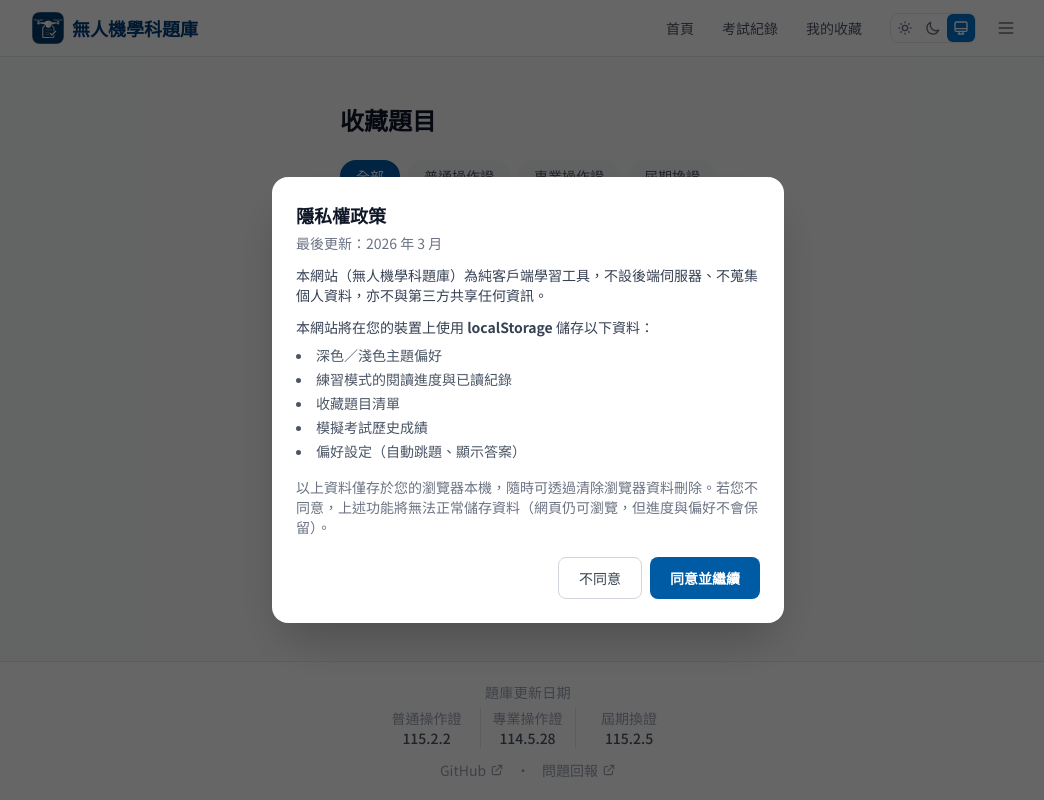
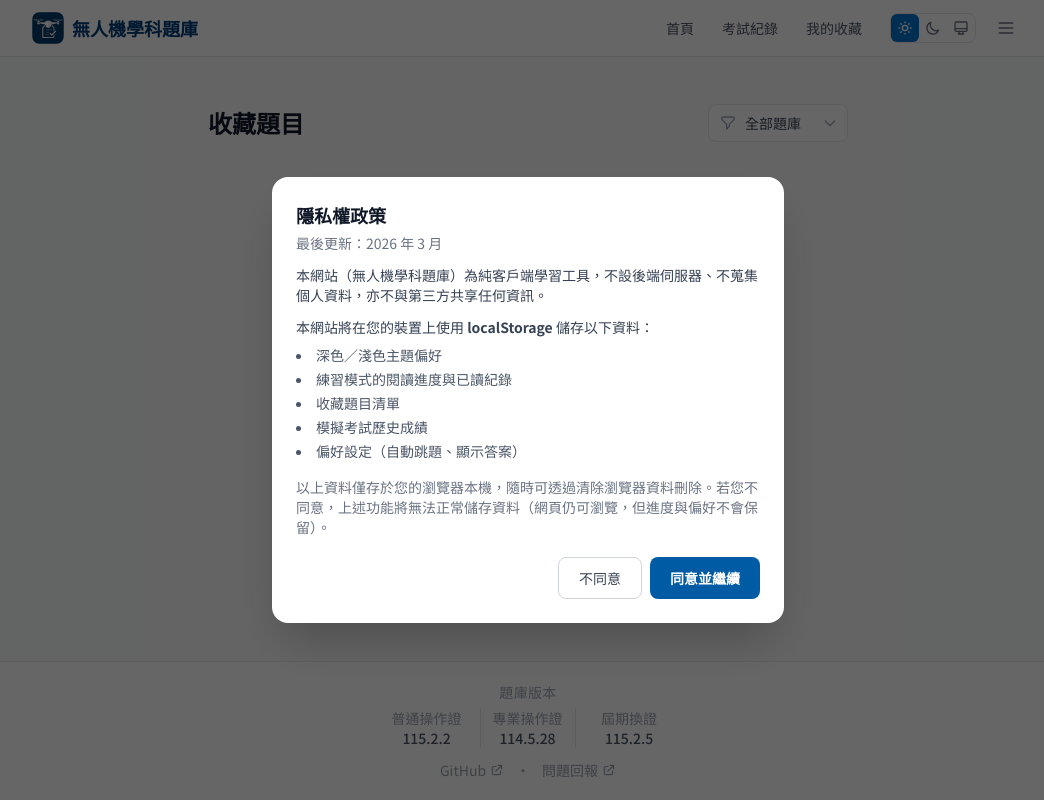
Before and after one commit to explooosion/drone-pilot-quiz, a React (Vite) app: page /bookmarks in a window 1280 px wide. Shown: the whole page, without its empty margins (112-1156 px from the left). Built offline with nearby package versions, Linux system fonts and the light colour scheme.

Commit message:
feat: improve mobile menu navigation and practice/bookmark UX

```diff
--- a/src/components/layout/Footer.tsx
+++ b/src/components/layout/Footer.tsx
@@ -17,9 +17,7 @@ export function Footer() {
       <div className="mx-auto flex max-w-5xl flex-col items-center gap-3 text-center">
         {/* Update dates — 3-column grid, never wraps */}
         <div>
-          <p className="mb-1.5 text-sm tracking-wide text-gray-400 dark:text-gray-600">
-            題庫更新日期
-          </p>
+          <p className="mb-1.5 text-sm tracking-wide text-gray-400 dark:text-gray-600">題庫版本</p>
           <div className="grid grid-cols-3 divide-x divide-gray-200 dark:divide-gray-700">
             {DATES.map(({ label, date }) => (
               <div key={label} className="px-3 first:pl-0 last:pr-0">
--- a/src/components/layout/Layout.tsx
+++ b/src/components/layout/Layout.tsx
@@ -22,7 +22,7 @@ export function Layout({ children }: LayoutProps) {
       <Header onMenuToggle={() => setIsMenuOpen((prev) => !prev)} />
       <MobileMenu isOpen={isMenuOpen} onClose={() => setIsMenuOpen(false)} />
 
-      <main className="mx-auto flex w-full max-w-5xl flex-1 flex-col px-4 pt-[calc(3.5rem+env(safe-area-inset-top))] pb-8">
+      <main className="mx-auto w-full max-w-5xl flex-1 px-4 pt-[calc(3.5rem+env(safe-area-inset-top))] pb-8">
         {children}
       </main>
 
--- a/src/components/quiz/QuestionCard.tsx
+++ b/src/components/quiz/QuestionCard.tsx
@@ -1,5 +1,4 @@
 import type { Question } from '../../types';
-import { HiCheck } from 'react-icons/hi';
 import { HiBookmark, HiOutlineBookmark } from 'react-icons/hi2';
 import { OptionButton } from './OptionButton';
 
@@ -7,14 +6,14 @@ const OPTION_LABELS = ['A', 'B', 'C', 'D'];
 
 interface QuestionCardProps {
   question: Question;
-  questionNumber: number;
-  totalQuestions: number;
+  questionNumber?: number;
+  totalQuestions?: number;
+  progressLabel?: string;
   mode: 'practice' | 'exam' | 'review';
   selectedAnswer?: number;
   onSelectAnswer?: (index: number) => void;
   isBookmarked?: boolean;
   onToggleBookmark?: () => void;
-  isRead?: boolean;
   /** practice mode: show correct answer immediately (default true) */
   showAnswer?: boolean;
 }
@@ -47,12 +46,12 @@ export function QuestionCard({
   question,
   questionNumber,
   totalQuestions,
+  progressLabel,
   mode,
   selectedAnswer,
   onSelectAnswer,
   isBookmarked,
   onToggleBookmark,
-  isRead,
   showAnswer = true,
 }: QuestionCardProps) {
   const interactive =
@@ -64,14 +63,8 @@ export function QuestionCard({
       <div className="mb-4 flex items-center justify-between">
         <div className="flex items-center gap-2">
           <span className="bg-primary-50 dark:bg-primary-950 text-primary-600 dark:text-primary-400 inline-flex items-center rounded-full px-3 py-1 text-sm font-semibold">
-            第 {questionNumber} / {totalQuestions} 題
+            {progressLabel ?? `第 ${questionNumber ?? 0} / ${totalQuestions ?? 0} 題`}
           </span>
-          {mode === 'practice' && isRead && (
-            <span className="inline-flex items-center gap-1 text-sm text-gray-400 dark:text-gray-500">
-              <HiCheck className="h-3.5 w-3.5" />
-              已讀
-            </span>
-          )}
         </div>
         {onToggleBookmark && (
           <button
--- a/src/contexts/ThemeContext.tsx
+++ b/src/contexts/ThemeContext.tsx
@@ -17,7 +17,7 @@ function getSystemTheme(): 'light' | 'dark' {
 
 export function ThemeProvider({ children }: { children: React.ReactNode }) {
   const [theme, setThemeState] = useState<ThemeMode>(() =>
-    getStorageItem<ThemeMode>(STORAGE_KEYS.theme, 'system'),
+    getStorageItem<ThemeMode>(STORAGE_KEYS.theme, 'light'),
   );
   const [systemTheme, setSystemTheme] = useState<'light' | 'dark'>(getSystemTheme);
 
--- a/src/hooks/usePreferences.ts
+++ b/src/hooks/usePreferences.ts
@@ -8,7 +8,7 @@ export function usePreferences() {
   );
   const [practiceShowAnswer, setPracticeShowAnswer] = useLocalStorage(
     STORAGE_KEYS.prefPracticeShowAnswer,
-    true,
+    false,
   );
   return { examAutoAdvance, setExamAutoAdvance, practiceShowAnswer, setPracticeShowAnswer };
 }
--- a/src/pages/BookmarksPage.tsx
+++ b/src/pages/BookmarksPage.tsx
@@ -2,17 +2,24 @@ import { useCallback, useMemo, useState } from 'react';
 import type { Question, QuestionBankType } from '../types';
 import { useQuestions } from '../hooks/useQuestions';
 import { getStorageItem, setStorageItem, STORAGE_KEYS } from '../utils/storage';
+import { HiOutlineFilter } from 'react-icons/hi';
 import { QuestionCard } from '../components/quiz/QuestionCard';
 
 const bankTypes: QuestionBankType[] = ['basic', 'professional', 'renewal'];
 type FilterType = 'all' | QuestionBankType;
 
-const filterTabs: { key: FilterType; label: string }[] = [
-  { key: 'all', label: '全部' },
+const filterOptions: { key: FilterType; label: string }[] = [
+  { key: 'all', label: '全部題庫' },
   { key: 'basic', label: '普通操作證' },
   { key: 'professional', label: '專業操作證' },
   { key: 'renewal', label: '屆期換證' },
 ];
+
+const bankTypeLabels: Record<QuestionBankType, string> = {
+  basic: '普通操作證',
+  professional: '專業操作證',
+  renewal: '屆期換證',
+};
 
 interface BookmarkedQuestion {
   question: Question;
@@ -67,24 +74,33 @@ export function BookmarksPage() {
 
   return (
     <div className="mx-auto max-w-2xl px-4 py-8 md:py-12">
-      <h1 className="mb-6 text-2xl font-bold text-gray-900 dark:text-gray-100">收藏題目</h1>
+      <div className="mb-6 flex items-center justify-between">
+        <h1 className="text-2xl font-bold text-gray-900 dark:text-gray-100">收藏題目</h1>
 
-      {/* Filter tabs */}
-      <div className="mb-6 flex gap-2 overflow-x-auto pb-2">
-        {filterTabs.map((tab) => (
-          <button
-            key={tab.key}
-            type="button"
-            onClick={() => setFilter(tab.key)}
-            className={`cursor-pointer rounded-full px-4 py-1.5 text-sm font-medium whitespace-nowrap transition-colors ${
-              filter === tab.key
-                ? 'bg-primary-700 text-white'
-                : 'bg-gray-100 text-gray-600 hover:bg-gray-200 dark:bg-gray-800 dark:text-gray-400 dark:hover:bg-gray-700'
-            }`}
+        {/* Filter select */}
+        <div className="relative">
+          <HiOutlineFilter className="pointer-events-none absolute top-1/2 left-3 size-4 -translate-y-1/2 text-gray-400" />
+          <select
+            value={filter}
+            onChange={(e) => setFilter(e.target.value as FilterType)}
+            className="focus:border-primary-500 focus:ring-primary-500 cursor-pointer appearance-none rounded-lg border border-gray-200 bg-white py-2 pr-8 pl-9 text-sm font-medium text-gray-700 transition-colors hover:border-gray-300 focus:ring-1 focus:outline-none dark:border-gray-700 dark:bg-gray-800 dark:text-gray-300 dark:hover:border-gray-600"
           >
-            {tab.label}
-          </button>
-        ))}
+            {filterOptions.map((opt) => (
+              <option key={opt.key} value={opt.key}>
+                {opt.label}
+              </option>
+            ))}
+          </select>
+          <svg
+            className="pointer-events-none absolute top-1/2 right-2.5 size-4 -translate-y-1/2 text-gray-400"
+            fill="none"
+            viewBox="0 0 24 24"
+            stroke="currentColor"
+            strokeWidth={2}
+          >
+            <path strokeLinecap="round" strokeLinejoin="round" d="M19 9l-7 7-7-7" />
+          </svg>
+        </div>
       </div>
 
       {/* Content */}
@@ -98,8 +114,7 @@ export function BookmarksPage() {
             <div key={`${item.bankType}-${item.question.id}`}>
               <QuestionCard
                 question={item.question}
-                questionNumber={item.question.id}
-                totalQuestions={0}
+                progressLabel={bankTypeLabels[item.bankType]}
                 mode="practice"
                 isBookmarked
                 onToggleBookmark={() => removeBookmark(item.bankType, item.question.id)}
--- a/src/pages/HomePage.tsx
+++ b/src/pages/HomePage.tsx
@@ -20,7 +20,7 @@ export function HomePage() {
   const navigate = useNavigate();
 
   return (
-    <div className="flex flex-1 flex-col items-center justify-center px-4 py-8">
+    <div className="flex min-h-full flex-col items-center justify-center px-4 py-8">
       {/* Title */}
       <h1 className="text-2xl font-bold text-gray-900 md:text-3xl dark:text-gray-100">
         台灣遙控無人機操作證
--- a/src/pages/PracticePage.tsx
+++ b/src/pages/PracticePage.tsx
@@ -17,8 +17,7 @@ export function PracticePage() {
   const bankType = type as QuestionBankType;
 
   const { questions, loading } = useQuestions(bankType);
-  const { currentIndex, setCurrentIndex, readIds, markAsRead, resetProgress } =
-    useProgress(bankType);
+  const { currentIndex, setCurrentIndex, markAsRead, resetProgress } = useProgress(bankType);
 
   const { practiceShowAnswer } = usePreferences();
 
@@ -106,7 +105,6 @@ export function PracticePage() {
           showAnswer={practiceShowAnswer}
           isBookmarked={bookmarks.includes(question.id)}
           onToggleBookmark={toggleBookmark}
-          isRead={readIds.has(question.id)}
           selectedAnswer={!practiceShowAnswer ? revealAnswers.get(question.id) : undefined}
           onSelectAnswer={!practiceShowAnswer ? handleRevealAnswer : undefined}
         />
```
Also changed, not shown: src/components/layout/MobileMenu.tsx (+49 -11 lines).
